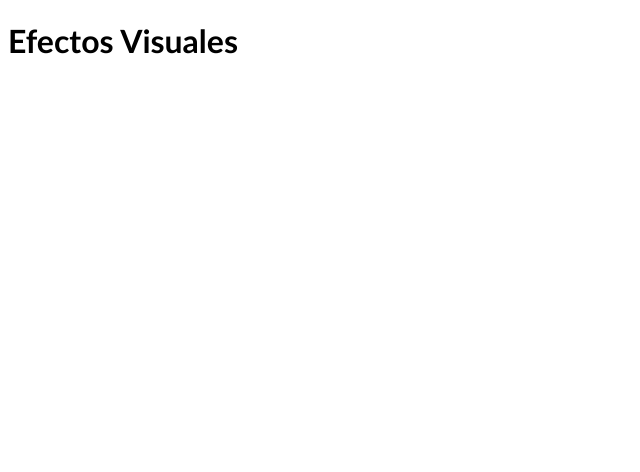
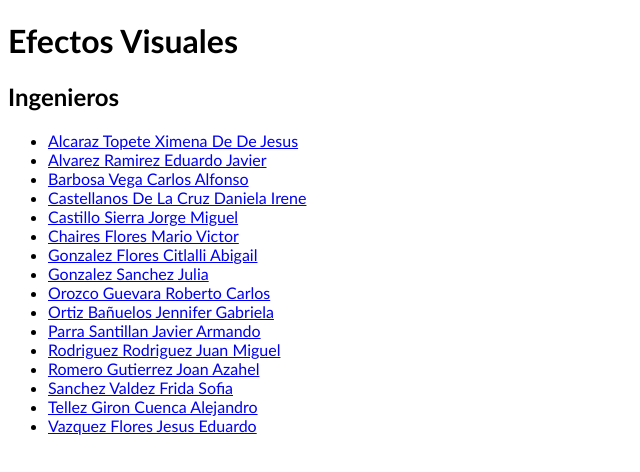
Before and after one commit to beztao01/efectos-visuales, a plain HTML site: page html/ingenieros.html in a window 1280 px wide. Shown: the whole page, without its empty margins (0-640 px from the left). Drawn offline with Linux system fonts and the light colour scheme.

Commit message:
add names

```diff
--- a/html/ingenieros.html
+++ b/html/ingenieros.html
@@ -4,10 +4,30 @@
     <meta charset="UTF-8">
     <meta name="viewport" content="width=device-width, initial-scale=1.0">
     <link rel="stylesheet" href=".css/style.css">
-    <title>Document</title>
+    <title>Efectos Visuales | evidencia académica</title>
 </head>
 <body>
     <h1>Efectos Visuales</h1>
+    <h2>Ingenieros</h2>
+    <ul>
+        <li><a href="#">Alcaraz Topete Ximena De De Jesus</a></li>
+        <li><a href="#">Alvarez Ramirez Eduardo Javier</a></li>
+        <li><a href="#">Barbosa Vega Carlos Alfonso</a></li>
+        <li><a href="#">Castellanos De La Cruz Daniela Irene</a></li>
+        <li><a href="#">Castillo Sierra Jorge Miguel</a></li>
+        <li><a href="#">Chaires Flores Mario Victor</a></li>
+        <li><a href="#">Gonzalez Flores Citlalli Abigail</a></li>
+        <li><a href="#">Gonzalez Sanchez Julia</a></li>
+        <li><a href="#">Orozco Guevara Roberto Carlos</a></li>
+        <li><a href="#">Ortiz Bañuelos Jennifer Gabriela</a></li>
+        <li><a href="#">Parra Santillan Javier Armando</a></li>
+        <li><a href="#">Rodriguez Rodriguez Juan Miguel</a></li>
+        <li><a href="#">Romero Gutierrez Joan Azahel</a></li>
+        <li><a href="#">Sanchez Valdez Frida Sofia </a></li>
+        <li><a href="#">Tellez Giron Cuenca Alejandro</a></li>
+        <li><a href="#">Vazquez Flores Jesus Eduardo</a></li>
+
+    </ul>
 
 </body>
 </html>
```
